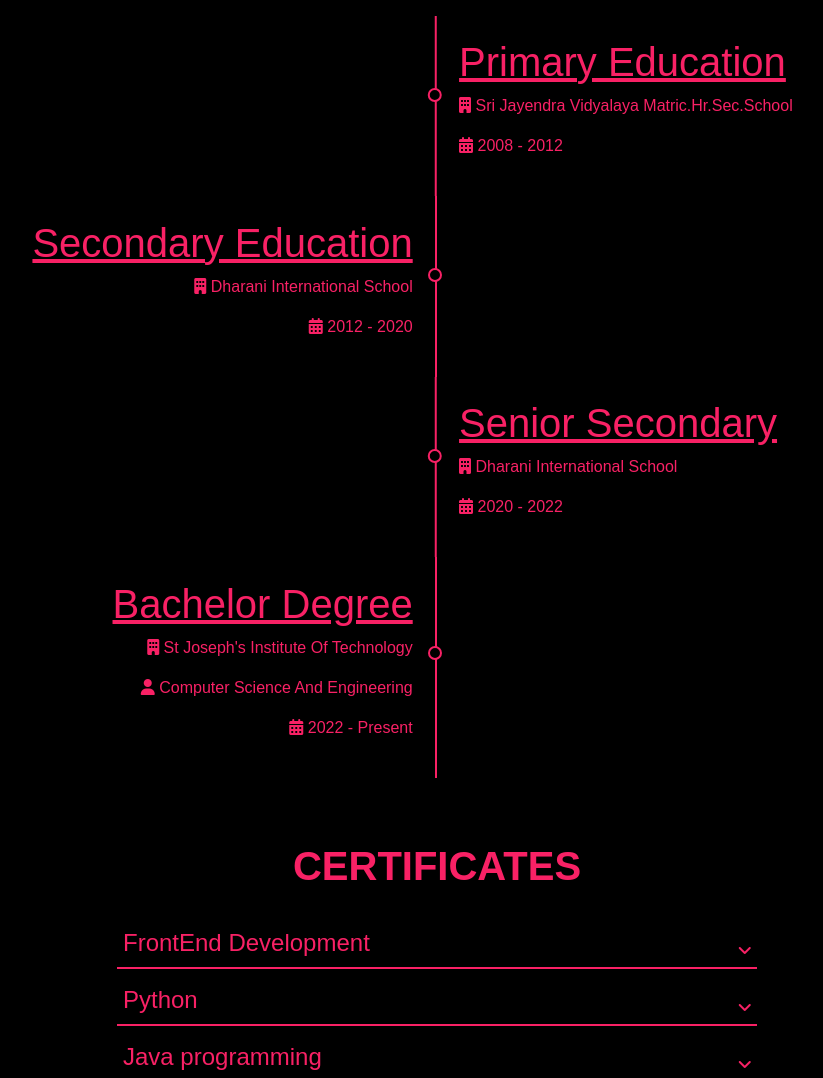
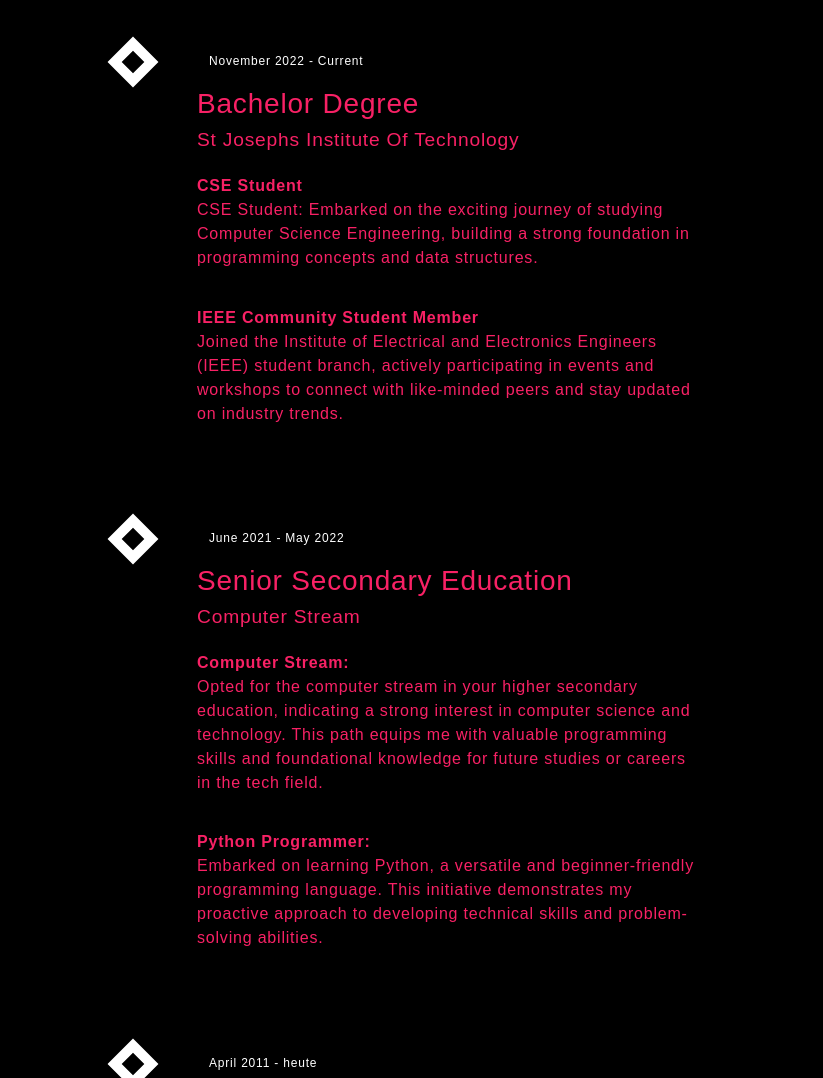
Before and after one commit to Gokul-ram-j/myPortfolio, a plain HTML site: page index.html in a window 1280 px wide. Shown: the part 2480-3558 px from the top of the page, without its empty margins (203-1026 px from the left). Drawn offline with nearby package versions, Linux system fonts and the light colour scheme; files whose address does not match are found by name; a web font is replaced by a local one.

Commit message:
edu updated

```diff
--- a/bootstrap/css/style.css
+++ b/bootstrap/css/style.css
@@ -307,74 +307,119 @@
 
 /* education */
 
-.education{
-    width: 70vw;
-    margin: 3% auto;
-    min-height: 200px;
-    text-align: center;
-    height: fit-content;
-    overflow: hidden;
+
+
+/* Variables */
+/* Fonts */
+@import url(https://fonts.googleapis.com/css?family=Open+Sans:300,700);
+body {
+  font-family: "Open Sans", "Helvetica Neue", Helvetica, Arial, sans-serif;
+  font-size: 1em;
+  font-weight: 300;
+  line-height: 1.5;
+  letter-spacing: 0.05em;
+  color: rgb(248, 33, 101);
 }
 
-.checkpoint{
-    width: 50%;
-    color: var(--text-color);
-}
-.checkpoint h1{
-    text-decoration:underline;
+/* Layout */
+* {
+  -moz-box-sizing: border-box;
+  -webkit-box-sizing: border-box;
+  box-sizing: border-box;
 }
 
-.checkpoint:nth-child(odd){
-    transform: translateX(99.5%);
-    border-left: 2px solid var(--text-color);
-    margin: 0%;
-    text-align: start;
+/* Styling */
+.timeline {
+  margin: 4em auto;
+  position: relative;
+  max-width: 46em;
+}
+.timeline:before {
+  background-color: black;
+  content: "";
+  margin-left: -1px;
+  position: absolute;
+  top: 0;
+  left: 2em;
+  width: 2px;
+  height: 100%;
 }
 
-.checkpoint:nth-child(even){
-    border-right:2px solid var(--text-color);
-    margin: 0%;
-    text-align: end;
+.timeline-event {
+  position: relative;
+  list-style-type: none;
+}
+.timeline-event:hover .timeline-event-icon {
+  -moz-transform: rotate(-45deg);
+  -ms-transform: rotate(-45deg);
+  -webkit-transform: rotate(-45deg);
+  transform: rotate(-45deg);
+  background-color: rgb(248, 33, 101);
+}
+.timeline-event:hover .timeline-event-thumbnail {
+  -moz-box-shadow: inset 40em 0 0 0 rgb(248, 33, 101);
+  -webkit-box-shadow: inset 40em 0 0 0 rgb(248, 33, 101);
+  box-shadow: inset 40em 0 0 0 rgb(248, 33, 101);
 }
 
-.checkpoint {
-
-    position: relative;
+.timeline-event-copy {
+  padding: 2em;
+  position: relative;
+  top: -1.875em;
+  left: 4em;
+  width: 80%;
+}
+.timeline-event-copy h3 {
+  font-size: 1.75em;
+}
+.timeline-event-copy h4 {
+  font-size: 1.2em;
+  margin-bottom: 1.2em;
+}
+.timeline-event-copy strong {
+  font-weight: 700;
+}
+.timeline-event-copy p:not(.timeline-event-thumbnail) {
+  padding-bottom: 1.2em;
 }
 
-.checkpoint:nth-child(odd)::before{
-    content: "";
-    display: block;
-    position: absolute;
-    width: 14px;
-    height: 14px;
-    border: 2px solid var(--text-color);
-    background: var(--text-color);
-    left: -2%;
-    top: 40%;
-    background-color: var(--bg-colour);
-    border-radius:50%;
+.timeline-event-icon {
+  -moz-transition: -moz-transform 0.2s ease-in;
+  -o-transition: -o-transform 0.2s ease-in;
+  -webkit-transition: -webkit-transform 0.2s ease-in;
+  transition: transform 0.2s ease-in;
+  -moz-transform: rotate(45deg);
+  -ms-transform: rotate(45deg);
+  -webkit-transform: rotate(45deg);
+  transform: rotate(45deg);
+  background-color: black;
+  outline: 10px solid white;
+  display: block;
+  margin: 0.5em 0.5em 0.5em -0.5em;
+  position: absolute;
+  top: 0;
+  left: 2em;
+  width: 1em;
+  height: 1em;
+}
 
+.timeline-event-thumbnail {
+  -moz-transition: box-shadow 0.5s ease-in 0.1s;
+  -o-transition: box-shadow 0.5s ease-in 0.1s;
+  -webkit-transition: box-shadow 0.5s ease-in;
+  -webkit-transition-delay: 0.1s;
+  transition: box-shadow 0.5s ease-in 0.1s;
+  color: white;
+  font-size: 0.75em;
+  background-color: black;
+  -moz-box-shadow: inset 0 0 0 0em #ef795a;
+  -webkit-box-shadow: inset 0 0 0 0em #ef795a;
+  box-shadow: inset 0 0 0 0em #ef795a;
+  display: inline-block;
+  margin-bottom: 1.2em;
+  padding: 0.25em 1em 0.2em 1em;
 }
-.checkpoint:nth-child(even)::after{
-    content: "";
-    display: block;
-    position: absolute;
-    width: 14px;
-    height: 14px;
-    border: 2px solid var(--text-color);
-    background: var(--text-color);
-    left: 98.5%;
-    top: 40%;
-    border-radius:50%;
-    background-color: var(--bg-colour);
 
-
-}
-.edu-details{
-    padding: 5%;
-
-}
 
 /* ---------------------contact------------------- */
 
@@ -504,20 +549,8 @@
         text-align: center;
     }
 
-    /* education */
 
-    .education{
-        width: 80vw;
 
-    }
-    /* contact */
-    .contact{
-        width: 50vw;
-        margin: auto;
-        display: grid;
-        grid-template-columns: 1fr;
-        color: var(--text-color);
-    }
 
 
 }
@@ -525,7 +558,7 @@
 
 /* mobile view */
 
-@media screen and (max-width:400px){
+@media screen and (max-width:450px){
      /* making divs 100vw */
 
      .my-details{
--- a/index.html
+++ b/index.html
@@ -72,37 +72,39 @@
 
 <section id="education" class="education">
     <h1 class="title">EDUCATION</h1>
-    <div class="timeline">
-        <div class="checkpoint">
-            <div class="edu-details">
-                <h1>Primary Education</h1>
-                <p><i class="fa fa-building" aria-hidden="true"></i> Sri Jayendra Vidyalaya Matric.Hr.Sec.School</p>
-                <p><i class="fa fa-calendar" aria-hidden="true"></i> 2008 - 2012 </p>
-            </div>
-        </div>
-        <div class="checkpoint">
-            <div class="edu-details">
-                <h1> Secondary Education</h1>
-                <p><i class="fa fa-building" aria-hidden="true"></i> Dharani International School</p>
-                <p><i class="fa fa-calendar" aria-hidden="true"></i> 2012 - 2020 </p>
-            </div>
-        </div>
-        <div class="checkpoint">
-            <div class="edu-details">
-                <h1>Senior Secondary</h1>
-                <p><i class="fa fa-building" aria-hidden="true"></i> Dharani International School</p>
-                <p><i class="fa fa-calendar" aria-hidden="true"></i> 2020 - 2022 </p>
-            </div>
-        </div>
-        <div class="checkpoint">
-            <div class="edu-details">
-                <h1>Bachelor Degree</h1>
-                <p><i class="fa fa-building" aria-hidden="true"></i> St Joseph's Institute Of Technology</p>
-                <p><i class="fa fa-user" aria-hidden="true"></i> Computer Science And Engineering</p>
-                <p><i class="fa fa-calendar" aria-hidden="true"></i> 2022 - Present </p>
-            </div>
-        </div>
-    </div>
+
+<ul class="timeline">
+    <li class="timeline-event">
+      <label class="timeline-event-icon"></label>
+      <div class="timeline-event-copy">
+        <p class="timeline-event-thumbnail">November 2022 - Current</p>
+        <h3>Bachelor Degree</h3>
+        <h4>St Josephs Institute Of Technology</h4>
+        <p><strong>CSE Student</strong><br>CSE Student: Embarked on the exciting journey of studying Computer Science Engineering, building a strong foundation in programming concepts and data structures.</p>
+        <p><strong>IEEE Community Student Member</strong><br>Joined the Institute of Electrical and Electronics Engineers (IEEE) student branch, actively participating in events and workshops to connect with like-minded peers and stay updated on industry trends.</p>
+      </div>
+    </li>
+    <li class="timeline-event">
+      <label class="timeline-event-icon"></label>
+      <div class="timeline-event-copy">
+        <p class="timeline-event-thumbnail">June 2021 - May 2022</p>
+        <h3>Senior Secondary Education</h3>
+        <h4>Computer Stream </h4>
+        <p><strong>Computer Stream:</strong><br> Opted for the computer stream in your higher secondary education, indicating a strong interest in computer science and technology. This path equips me with valuable programming skills and foundational knowledge for future studies or careers in the tech field.</p>
+        <p><strong> Python Programmer:</strong><br> Embarked on learning Python, a versatile and beginner-friendly programming language. This initiative demonstrates my proactive approach to developing technical skills and problem-solving abilities.</p>
+      </div>
+    </li>
+    <li class="timeline-event">
+      <label class="timeline-event-icon"></label>
+      <div class="timeline-event-copy">
+        <p class="timeline-event-thumbnail">April 2011 - heute</p>
+        <h3>Secondary Education</h3>
+        <h4>Student</h4>
+        <p><strong>Basic Web Development:</strong><br> Delved into the world of web development, acquiring foundational skills in coding and website creation. This initiative demonstrates your interest in technology and the potential for future career paths.</p>
+        <p><strong>Travel and Exploration:</strong><br>  Embraced the spirit of adventure by traveling. This broadens your perspective, fosters cultural awareness, and likely created lasting memories.</p>
+      </div>
+    </li>
+  </ul>
 </section>
 
 
```
